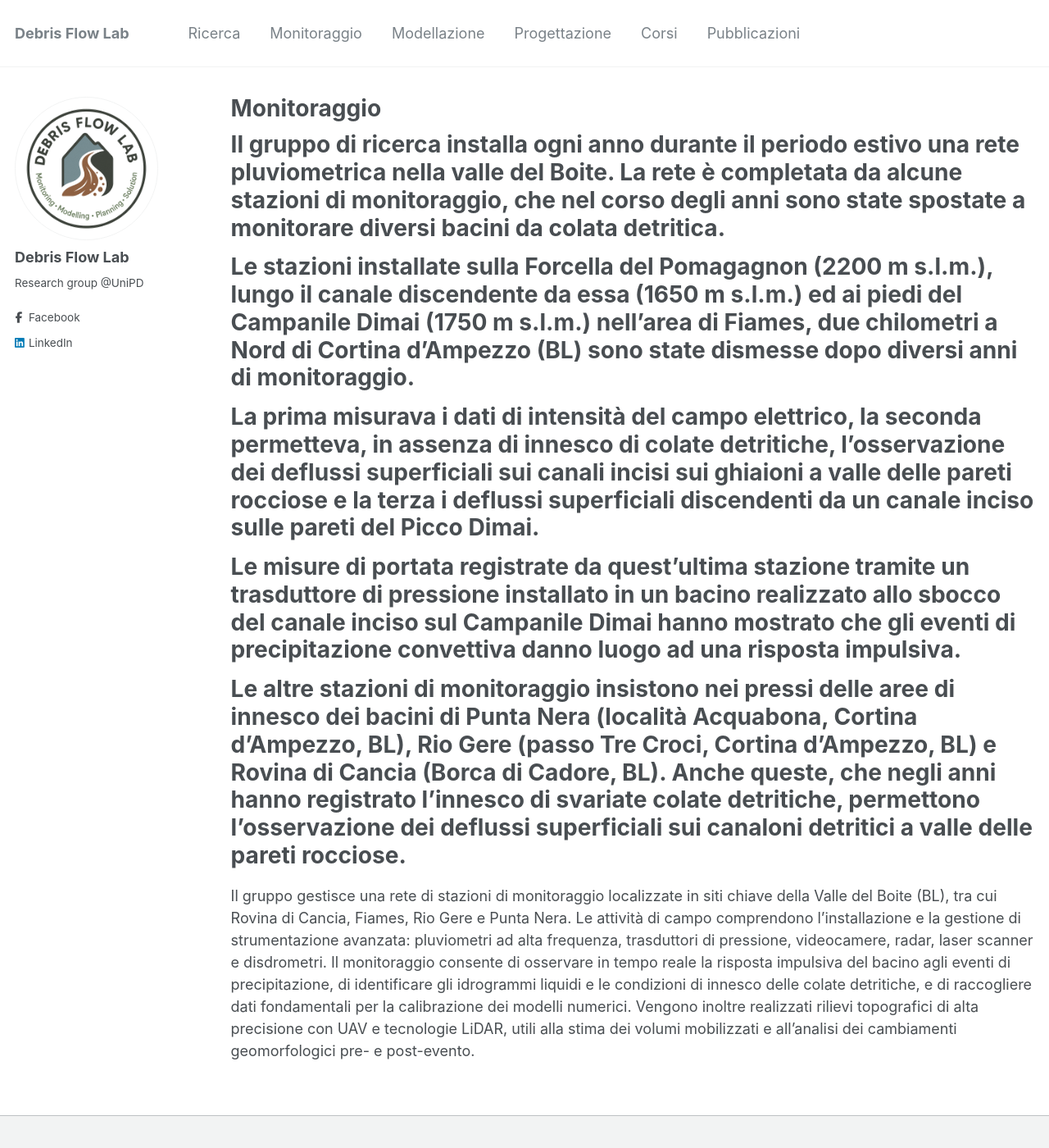
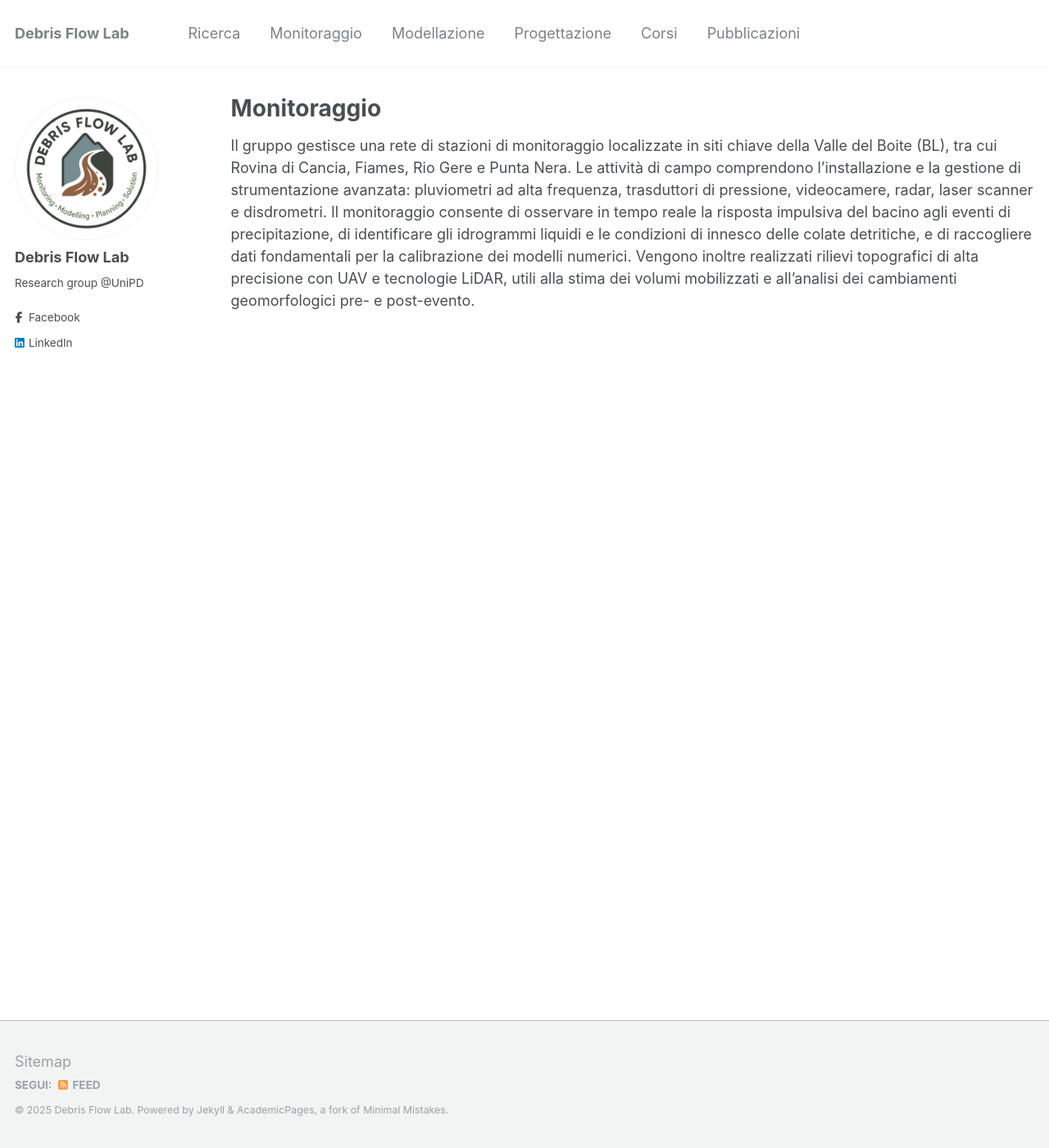
Before and after one commit to DebrisFlowLab/DebrisFlowLab.github.io, a Jekyll site: the page built from _pages/monitoring.md, in a window 1280 px wide and 1400 px high. Shown: the whole window at 82% size. Built offline with Jekyll 4.4.1, drawn with Linux system fonts in a browser that asks for light colours.

Commit message:
Update monitoring.md

```diff
--- a/_pages/monitoring.md
+++ b/_pages/monitoring.md
@@ -7,12 +7,6 @@ redirect_from:
   - /monitoring
 ---
 
-# Il gruppo di ricerca installa ogni anno durante il periodo estivo una rete pluviometrica nella valle del Boite. La rete è completata da alcune stazioni di monitoraggio, che nel corso degli anni sono state spostate a monitorare diversi bacini da colata detritica.
-# Le stazioni installate sulla Forcella del Pomagagnon (2200 m s.l.m.), lungo il canale discendente da essa (1650 m s.l.m.) ed ai piedi del Campanile Dimai (1750 m s.l.m.) nell’area di Fiames, due chilometri a Nord di Cortina d’Ampezzo (BL) sono state dismesse dopo diversi anni di monitoraggio.
-# La prima misurava i dati di intensità del campo elettrico, la seconda permetteva, in assenza di innesco di colate detritiche, l’osservazione dei deflussi superficiali sui canali incisi sui ghiaioni a valle delle pareti rocciose e la terza i deflussi superficiali discendenti da un canale inciso sulle pareti del Picco Dimai.
-# Le misure di portata registrate da quest'ultima stazione tramite un trasduttore di pressione installato in un bacino realizzato allo sbocco del canale inciso sul Campanile Dimai hanno mostrato che gli eventi di precipitazione convettiva danno luogo ad una risposta impulsiva.
-# Le altre stazioni di monitoraggio insistono nei pressi delle aree di innesco dei bacini di Punta Nera (località Acquabona, Cortina d’Ampezzo, BL), Rio Gere (passo Tre Croci, Cortina d’Ampezzo, BL) e Rovina di Cancia (Borca di Cadore, BL). Anche queste, che negli anni hanno registrato l’innesco di svariate colate detritiche, permettono l’osservazione dei deflussi superficiali sui canaloni detritici a valle delle pareti rocciose.
-
 Il gruppo gestisce una rete di stazioni di monitoraggio localizzate in siti chiave della Valle del Boite (BL), tra cui Rovina di Cancia, Fiames, Rio Gere e Punta Nera. Le attività di campo comprendono l’installazione e la gestione di strumentazione avanzata: pluviometri ad alta frequenza, trasduttori di pressione, videocamere, radar, laser scanner e disdrometri.
 Il monitoraggio consente di osservare in tempo reale la risposta impulsiva del bacino agli eventi di precipitazione, di identificare gli idrogrammi liquidi e le condizioni di innesco delle colate detritiche, e di raccogliere dati fondamentali per la calibrazione dei modelli numerici.
 Vengono inoltre realizzati rilievi topografici di alta precisione con UAV e tecnologie LiDAR, utili alla stima dei volumi mobilizzati e all’analisi dei cambiamenti geomorfologici pre- e post-evento.
```
